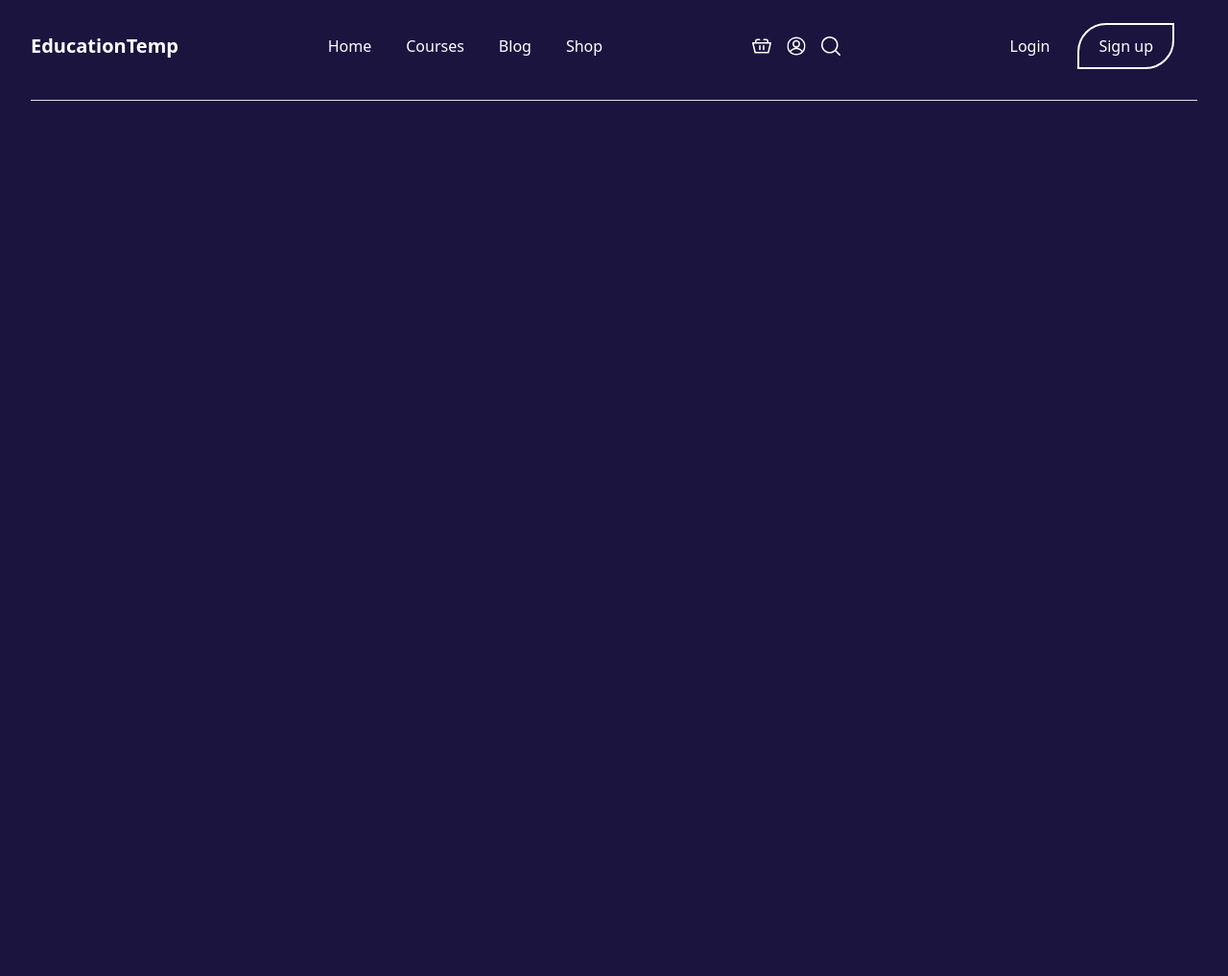
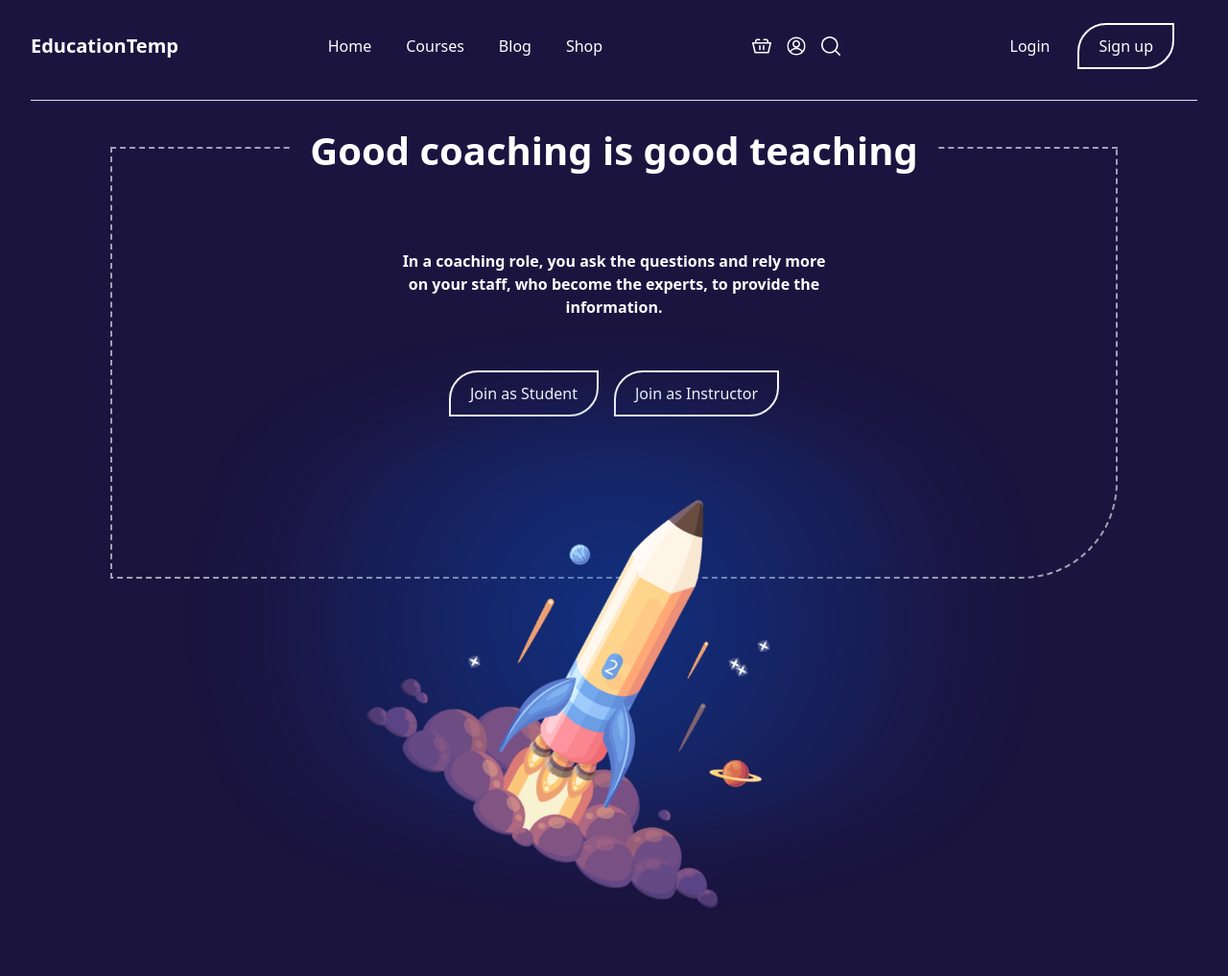
Before and after one commit to eman-2001-fep/bootstrap_educational-website, a website: page index.html in a window 1280 px wide. Shown: the whole page at 96% size. Before the commit the page ends 800 px from the top, so only its background shows below. Drawn offline with nearby package versions, Linux system fonts and the light colour scheme.

Commit message:
Add hero section

```diff
--- a/index.html
+++ b/index.html
@@ -54,6 +54,38 @@
   </nav>
   <div class="border-top border-white-50 border-opacity-50 border-dashed mt-4"></div>
 </header>
+<!-- Hero Section -->
+<div class="hero-section">
+  <!-- Heading -->
+  <h1 class="hero-heading text-white fs-1">
+    Good coaching is good teaching
+  </h1>
+
+  <!-- Paragraph -->
+  <p class="position-absolute top-20 start-50 translate-middle-x text-center px-3 py-6 py-sm-3 px-sm-4 text-white fw-semibold" style="max-width: 90%; width: 500px;">
+    In a coaching role, you ask the questions and rely more on your staff, who become the
+    experts, to provide the information.
+  </p>
+
+
+  <!-- Buttons -->
+  <div class="position-absolute top-50 start-50 translate-middle-x d-flex justify-content-center gap-3 py-6 px-4 py-sm-2">
+    <button class="custom-button text-white">Join as Student</button>
+    <button class="custom-button text-white">Join as Instructor</button>
+  </div>
+
+  <!-- Glow Circle -->
+  <div class="position-absolute top-60 start-50 translate-middle-x w-100 h-100 rounded-circle glow-circle z-0"></div>
+
+  <!-- Rocket Image -->
+  <div class="image-container d-flex justify-content-center align-items-center" style="min-height: 60vh;">
+  <img src="images/spacecraft.png" alt="Rocket Launch" class="img-fluid rocket-image">
+</div>
+
+
+</div>
+
+<!-- Partners -->
 
 
 
```
